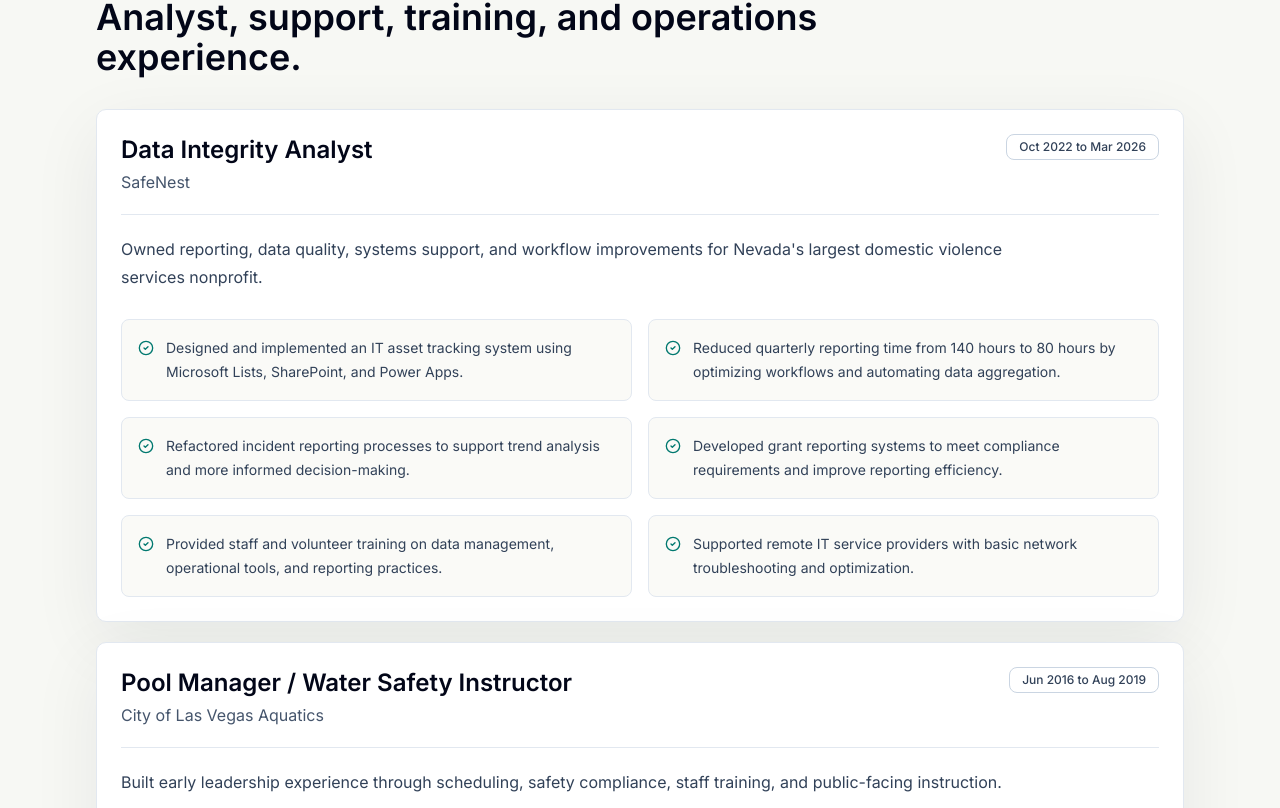
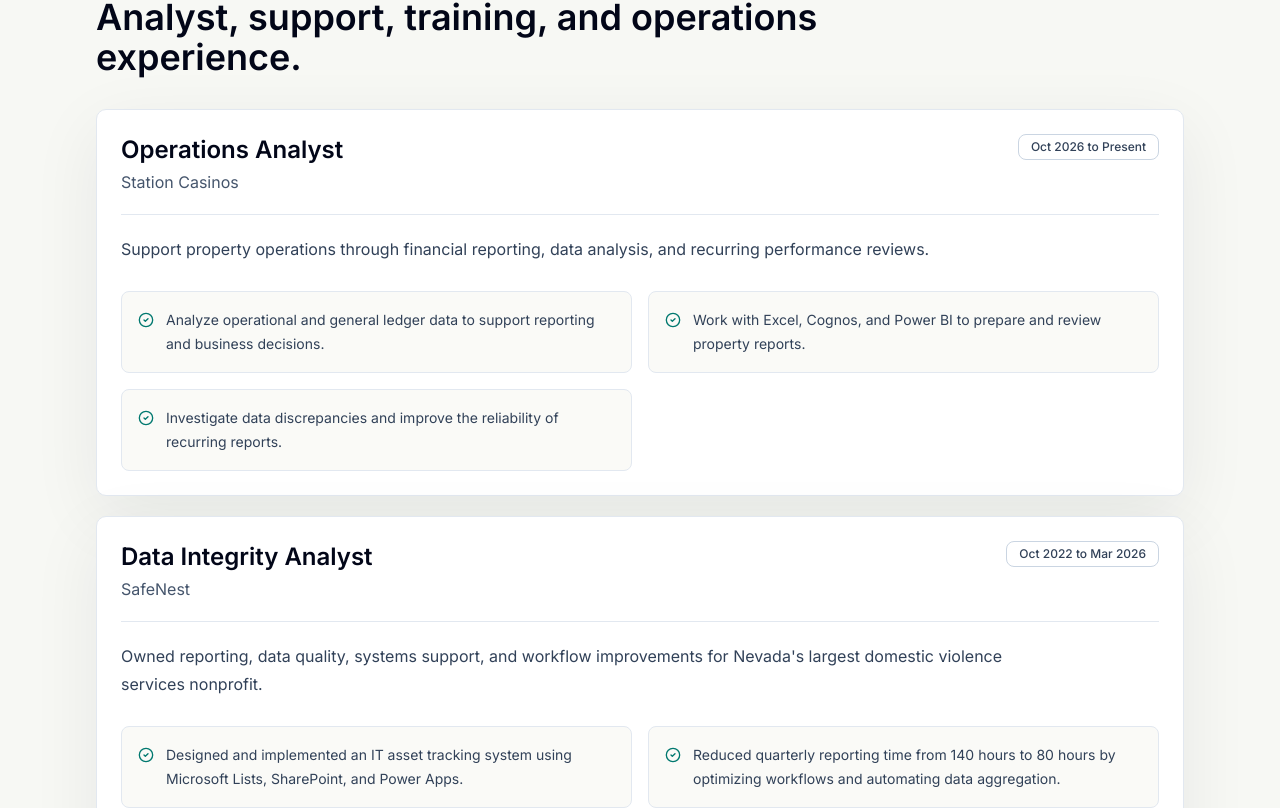
Before and after one commit to cmshepcarp/portfolio-site, a Next.js app: page / in a window 1280 px wide. Shown: the part 4112-4920 px from the top of the page. Built offline with nearby package versions, Linux system fonts and the light colour scheme; no server answers.

Commit message:
Add current operations analyst experience

```diff
--- a/app/page.tsx
+++ b/app/page.tsx
@@ -49,6 +49,18 @@ const strengths = [
 ];
 
 const resumeExperience = [
+  {
+    role: "Operations Analyst",
+    organization: "Station Casinos",
+    dates: "Oct 2026 to Present",
+    summary:
+      "Support property operations through financial reporting, data analysis, and recurring performance reviews.",
+    bullets: [
+      "Analyze operational and general ledger data to support reporting and business decisions.",
+      "Work with Excel, Cognos, and Power BI to prepare and review property reports.",
+      "Investigate data discrepancies and improve the reliability of recurring reports.",
+    ],
+  },
   {
     role: "Data Integrity Analyst",
     organization: "SafeNest",
```
